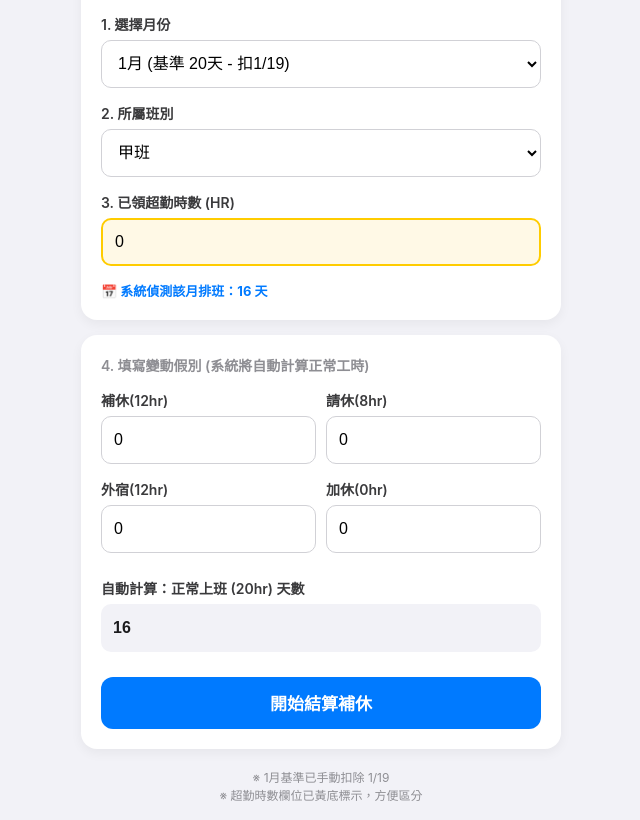
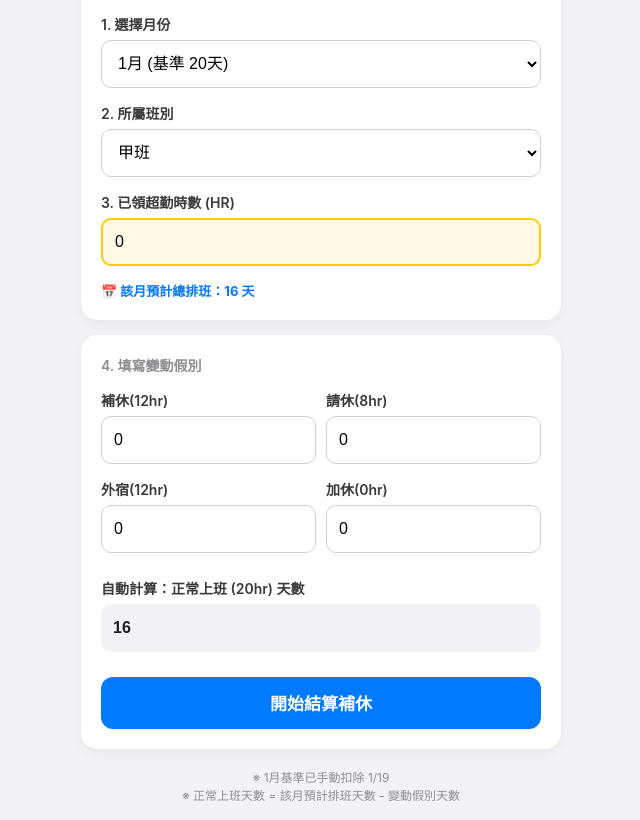
Before and after one commit to dantetwins26/calc, a plain HTML site: page index.html in a window 1280 px wide. Shown: the part 67-887 px from the top of the page, without its empty margins (319-959 px from the left). Drawn offline with Linux system fonts and the light colour scheme.

Commit message:
Update index.html

```diff
--- a/index.html
+++ b/index.html
@@ -51,7 +51,6 @@
             background-color: #FFF;
         }
 
-        /* 特別強化超勤時數的輸入框 */
         #overtime_pay { border: 2px solid #FFCC00; background-color: var(--highlight-bg); }
 
         .readonly-field { background-color: #F2F2F7; font-weight: bold; border: none; color: #1C1C1E; }
@@ -101,7 +100,7 @@
         <div class="input-group">
             <label>1. 選擇月份</label>
             <select id="monthSelect" onchange="initWorkDays()">
-                <option value="1,20">1月 (基準 20天 - 扣1/19)</option>
+                <option value="1,20">1月 (基準 20天)</option>
                 <option value="2,14">2月 (基準 14天)</option>
                 <option value="3,22">3月 (基準 22天)</option>
                 <option value="4,19">4月 (基準 19天)</option>
@@ -119,8 +118,8 @@
         <div class="input-group">
             <label>2. 所屬班別</label>
             <select id="groupSelect" onchange="initWorkDays()">
-                <option value="A">甲班 </option>
-                <option value="B">乙班 </option>
+                <option value="A">甲班</option>
+                <option value="B">乙班</option>
             </select>
         </div>
 
@@ -133,7 +132,7 @@
     </div>
 
     <div class="card">
-        <label style="color:var(--text-sub); margin-bottom:15px; display:block;">4. 填寫變動假別 (系統將自動計算正常工時)</label>
+        <label style="color:var(--text-sub); margin-bottom:15px; display:block;">4. 填寫變動假別</label>
         <div class="row">
             <div class="input-group">
                 <label>補休(12hr)</label>
@@ -177,7 +176,7 @@
 
     <div class="footer-note">
         ※ 1月基準已手動扣除 1/19<br>
-        ※ 超勤時數欄位已黃底標示，方便區分
+        ※ 正常上班天數 = 該月預計排班天數 - 變動假別天數
     </div>
 </div>
 
@@ -203,7 +202,7 @@ function initWorkDays() {
     }
 
     totalShiftDays = workDaysCount;
-    document.getElementById('shiftInfo').innerText = "📅 系統偵測該月排班：" + totalShiftDays + " 天";
+    document.getElementById('shiftInfo').innerText = "📅 該月預計總排班：" + totalShiftDays + " 天";
     syncDays();
 }
 
@@ -255,5 +254,4 @@ window.onload = initWorkDays;
 </script>
 
 </body>
-
 </html>
```
